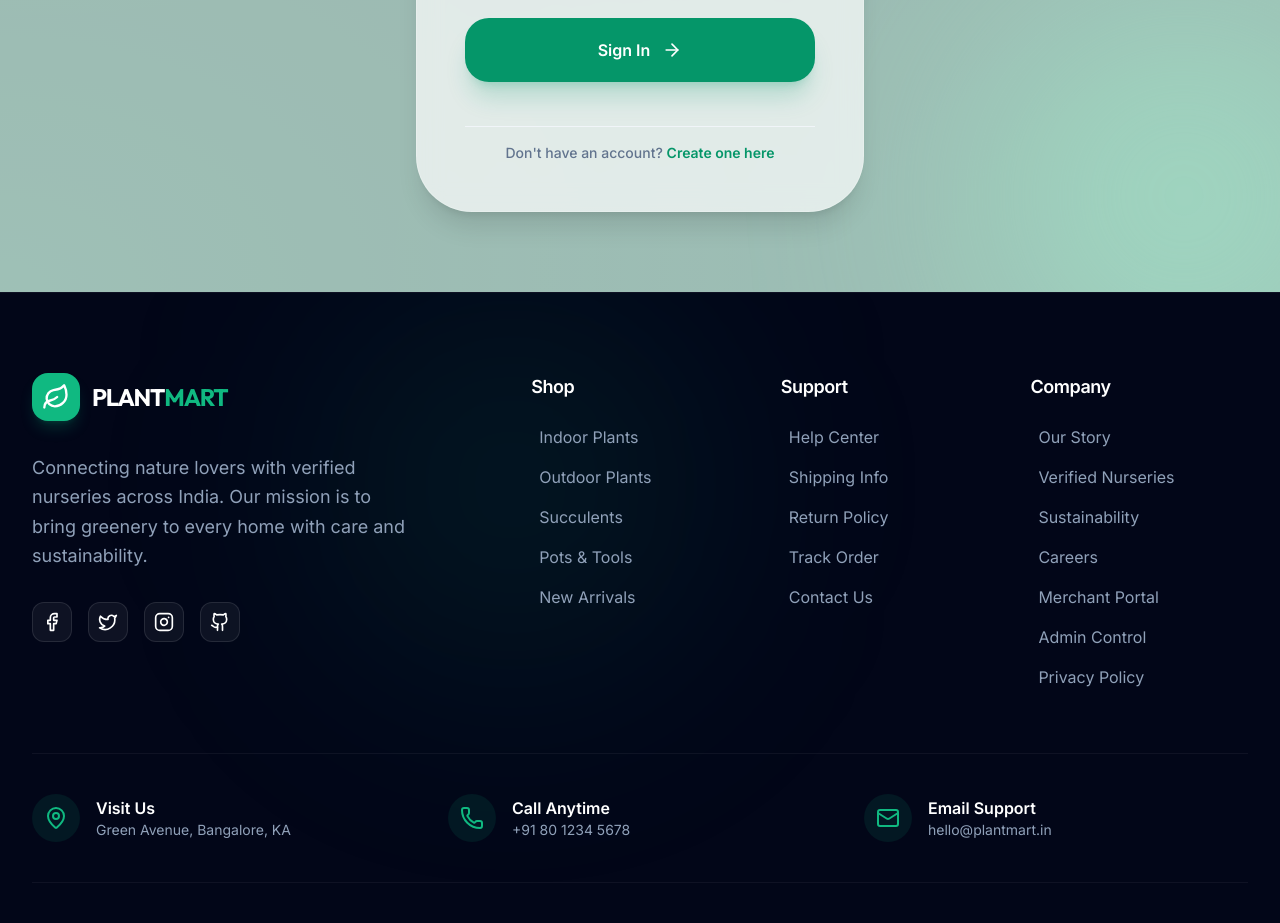
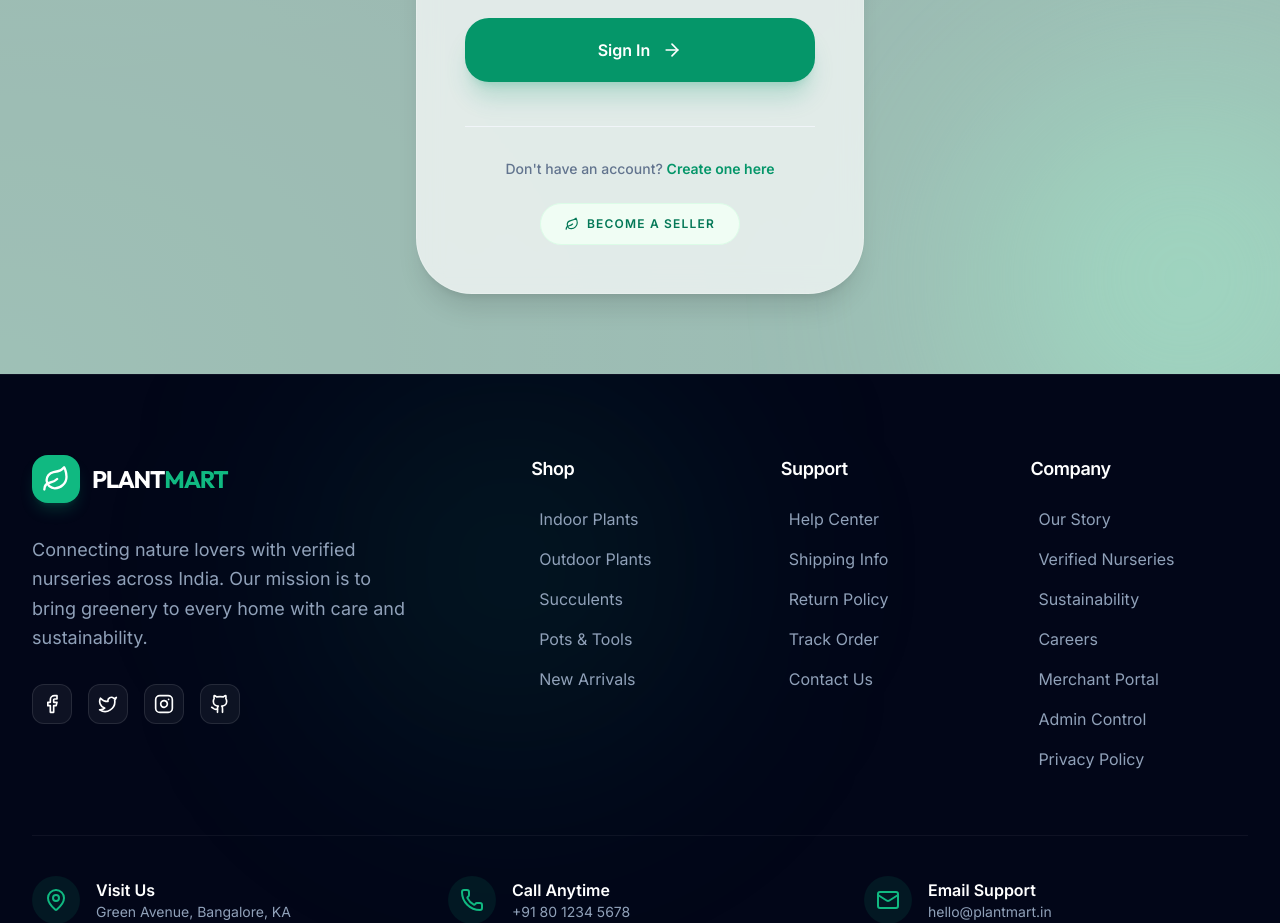
Before and after one commit to cyhive/plantmart, a Next.js app: page /login in a window 1280 px wide. Shown: the part 800-1723 px from the top of the page. Built offline with nearby package versions, Linux system fonts and the light colour scheme; a web font is replaced by a local one.

Commit message:
become a seller

```diff
--- a/app/login/page.tsx
+++ b/app/login/page.tsx
@@ -240,11 +240,19 @@ export default function LoginPage() {
           )}
         </div>
 
-        <div className="text-center pt-4 border-t border-slate-100">
+        <div className="text-center pt-8 border-t border-slate-100 space-y-4">
           <p className="text-sm font-medium text-slate-500">
             Don't have an account?{' '}
             <Link href="/register" className="text-emerald-600 font-bold hover:underline">Create one here</Link>
           </p>
+          <div className="pt-2">
+            <Link
+              href="/become-a-seller"
+              className="inline-flex items-center gap-2 text-xs font-black uppercase tracking-widest text-emerald-700 bg-emerald-50 px-6 py-3 rounded-full hover:bg-emerald-100 transition-all border border-emerald-100"
+            >
+              <Leaf className="w-3.5 h-3.5" /> Become a Seller
+            </Link>
+          </div>
         </div>
       </motion.div>
     </div>
```
